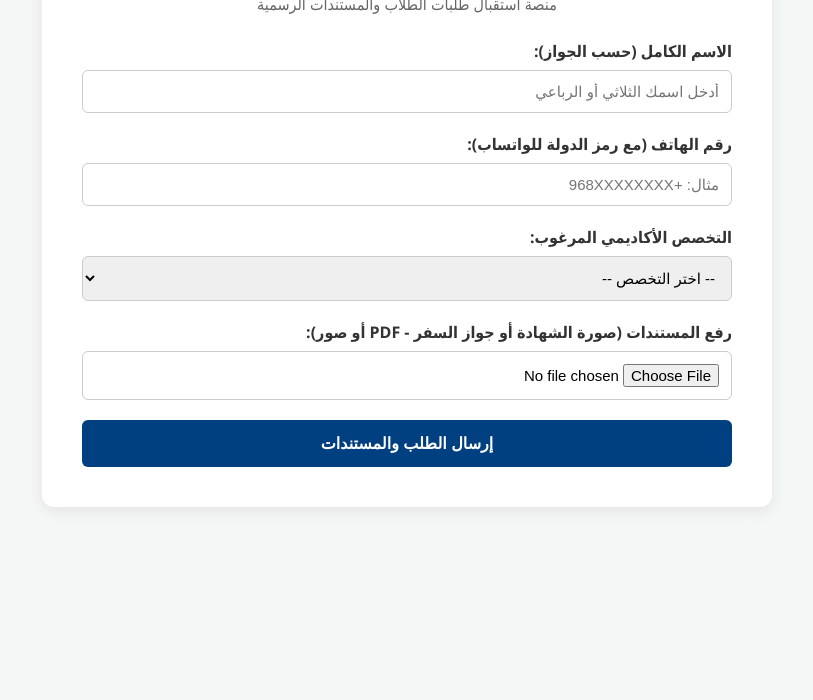
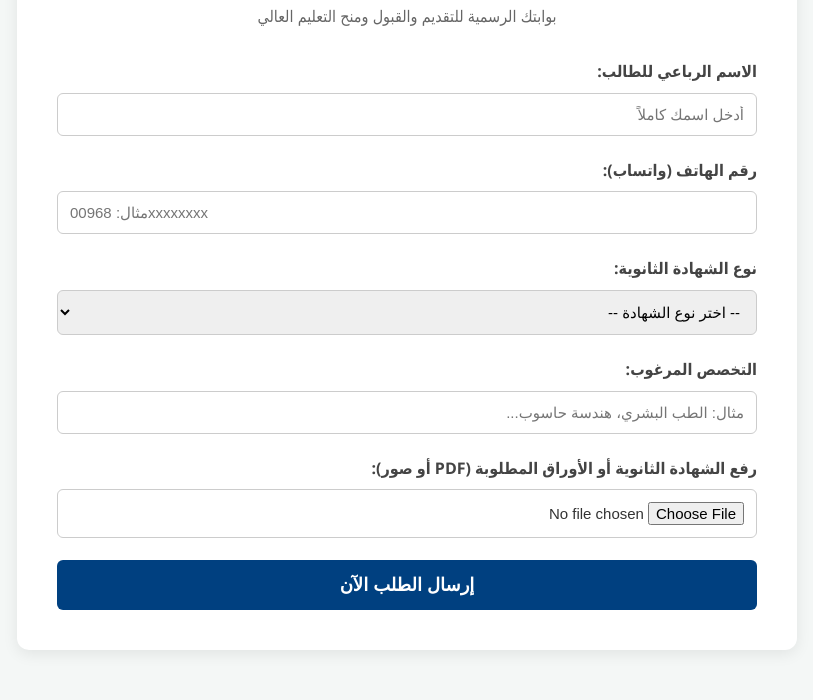
Before and after one commit to AlwesamOffice/wesamOffice, a plain HTML site: page index.html in a window 1280 px wide. Shown: the part 166-866 px from the top of the page, without its empty margins (233-1046 px from the left). Before the commit the page ends 800 px from the top, so only its background shows below. Drawn offline with Linux system fonts and the light colour scheme.

Commit message:
Update index.html

```diff
--- a/index.html
+++ b/index.html
@@ -3,81 +3,164 @@
 <head>
     <meta charset="UTF-8">
     <meta name="viewport" content="width=device-width, initial-scale=1.0">
-    <title>مكتب الوسام - منصة التقديم الجامعي</title>
+    <title>مكتب الوسام - للتقديم والمنح الجامعية</title>
     <style>
-        :root { --primary-color: #004080; --bg-color: #f4f7f6; }
-        body { font-family: 'Segoe UI', Tahoma, Geneva, Verdana, sans-serif; background-color: var(--bg-color); margin: 0; padding: 20px; }
-        .container { max-width: 650px; background: white; margin: 30px auto; padding: 40px; border-radius: 12px; box-shadow: 0 4px 15px rgba(0,0,0,0.08); }
-        h2 { color: var(--primary-color); text-align: center; margin-bottom: 5px; }
-        p.subtitle { text-align: center; color: #666; margin-bottom: 25px; }
-        .form-group { margin-bottom: 20px; }
-        label { display: block; margin-bottom: 8px; font-weight: 600; color: #333; }
-        input[type="text"], select, input[type="file"] { width: 100%; padding: 12px; border: 1px solid #ccc; border-radius: 6px; box-sizing: border-box; font-size: 15px; }
-        input:focus, select:focus { border-color: var(--primary-color); outline: none; }
-        button { background-color: var(--primary-color); color: white; border: none; padding: 14px; width: 100%; border-radius: 6px; font-size: 16px; font-weight: bold; cursor: pointer; transition: background 0.3s; }
-        button:hover { background-color: #003366; }
-        #loading { display: none; text-align: center; color: #004080; margin-top: 15px; font-weight: bold; }
-        #success-msg { display: none; background: #d4edda; color: #155724; padding: 15px; border-radius: 6px; text-align: center; margin-top: 20px; font-weight: bold; }
+        :root {
+            --primary-color: #004080;
+            --secondary-color: #0066cc;
+            --bg-color: #f4f7f6;
+            --text-color: #333333;
+        }
+        body {
+            font-family: 'Segoe UI', Tahoma, Geneva, Verdana, sans-serif;
+            background-color: var(--bg-color);
+            margin: 0;
+            padding: 20px;
+            color: var(--text-color);
+            line-height: 1.6;
+        }
+        .container {
+            max-width: 700px;
+            background: white;
+            margin: 30px auto;
+            padding: 40px;
+            border-radius: 12px;
+            box-shadow: 0 4px 15px rgba(0,0,0,0.08);
+        }
+        .header {
+            text-align: center;
+            margin-bottom: 30px;
+        }
+        .header h1 {
+            color: var(--primary-color);
+            margin-bottom: 10px;
+            font-size: 28px;
+        }
+        .header p {
+            color: #666;
+            font-size: 16px;
+        }
+        .form-group {
+            margin-bottom: 22px;
+        }
+        label {
+            display: block;
+            margin-bottom: 8px;
+            font-weight: 600;
+            color: #444;
+        }
+        input[type="text"], input[type="tel"], input[type="email"], select, input[type="file"] {
+            width: 100%;
+            padding: 12px;
+            border: 1px solid #ccc;
+            border-radius: 6px;
+            box-sizing: border-box;
+            font-size: 15px;
+            outline: none;
+            transition: border-color 0.3s;
+        }
+        input:focus, select:focus {
+            border-color: var(--primary-color);
+        }
+        button {
+            background-color: var(--primary-color);
+            color: white;
+            border: none;
+            padding: 14px;
+            width: 100%;
+            border-radius: 6px;
+            font-size: 18px;
+            font-weight: bold;
+            cursor: pointer;
+            transition: background-color 0.3s;
+        }
+        button:hover {
+            background-color: var(--secondary-color);
+        }
+        #loading {
+            display: none;
+            text-align: center;
+            color: var(--primary-color);
+            margin-top: 15px;
+            font-weight: bold;
+        }
+        #success-msg {
+            display: none;
+            background: #d4edda;
+            color: #155724;
+            padding: 20px;
+            border-radius: 8px;
+            text-align: center;
+            font-weight: bold;
+            margin-top: 20px;
+            font-size: 16px;
+        }
     </style>
 </head>
 <body>
 
 <div class="container">
-    <h2>مكتب الوسام للخدمات الجامعية</h2>
-    <p class="subtitle">منصة استقبال طلبات الطلاب والمستندات الرسمية</p>
+    <div class="header">
+        <h1>مكتب الوسام للخدمات الجامعية</h1>
+        <p>بوابتك الرسمية للتقديم والقبول ومنح التعليم العالي</p>
+    </div>
 
-    <form id="applicationForm">
+    <!-- استمارة تقديم الطالب -->
+    <form id="applicationForm" onsubmit="handleFormSubmit(event)">
         <div class="form-group">
-            <label for="fullname">الاسم الكامل (حسب الجواز):</label>
-            <input type="text" id="fullname" required placeholder="أدخل اسمك الثلاثي أو الرباعي">
+            <label for="fullName">الاسم الرباعي للطالب:</label>
+            <input type="text" id="fullName" name="fullName" required placeholder="أدخل اسمك كاملاً">
         </div>
 
         <div class="form-group">
-            <label for="phone">رقم الهاتف (مع رمز الدولة للواتساب):</label>
-            <input type="text" id="phone" required placeholder="مثال: +968XXXXXXXX">
+            <label for="phone">رقم الهاتف (واتساب):</label>
+            <input type="tel" id="phone" name="phone" required placeholder="مثال: 00968xxxxxxxx">
         </div>
 
         <div class="form-group">
-            <label for="major">التخصص الأكاديمي المرغوب:</label>
-            <select id="major" required>
-                <option value="">-- اختر التخصص --</option>
-                <option value="طب بشرى">طب بشرى</option>
-                <option value="هندسة حيوية">هندسة حيوية / تكنولوجيا</option>
-                <option value="هندسة">هندسة عامة</option>
-                <option value="تخصصات إدارية وعلمية">تخصصات أخرى</option>
+            <label for="highSchoolType">نوع الشهادة الثانوية:</label>
+            <select id="highSchoolType" name="highSchoolType" required>
+                <option value="">-- اختر نوع الشهادة --</option>
+                <option value="الشهادة الثانوية العمانية">الشهادة الثانوية العمانية</option>
+                <option value="الشهادة العربية">الشهادة العربية</option>
+                <option value="شهادة أخرى">شهادة أخرى</option>
             </select>
         </div>
 
         <div class="form-group">
-            <label for="documentFile">رفع المستندات (صورة الشهادة أو جواز السفر - PDF أو صور):</label>
-            <input type="file" id="documentFile" required>
+            <label for="desiredMajor">التخصص المرغوب:</label>
+            <input type="text" id="desiredMajor" name="desiredMajor" required placeholder="مثال: الطب البشري، هندسة حاسوب...">
         </div>
 
-        <button type="submit" id="submitBtn">إرسال الطلب والمستندات</button>
-        <div id="loading">جاري حفظ البيانات، يرجى الانتظار...</div>
+        <div class="form-group">
+            <label for="studentFile">رفع الشهادة الثانوية أو الأوراق المطلوبة (PDF أو صور):</label>
+            <input type="file" id="studentFile" name="studentFile" required>
+        </div>
+
+        <button type="submit">إرسال الطلب الآن</button>
+        <div id="loading">جاري إرسال طلبك وحفظ البيانات... ريثما يتم تحويلك...</div>
     </form>
 
-    <div id="success-msg">تم إرسال طلبك بنجاح! سيتم التواصل معك عبر الواتساب قريباً.</div>
+    <div id="success-msg">
+        تم إرسال طلبك بنجاح إلى مكتب الوسام! 🎉<br>
+        سيتم التواصل معك عبر الواتساب قريباً لاستكمال إجراءات التقديم.
+    </div>
 </div>
 
 <script>
-    const form = document.getElementById('applicationForm');
-    const loading = document.getElementById('loading');
-    const successMsg = document.getElementById('success-msg');
-    const submitBtn = document.getElementById('submitBtn');
+    function handleFormSubmit(event) {
+        event.preventDefault(); // منع إعادة تحميل الصفحة
 
-    form.addEventListener('submit', (e) => {
-        e.preventDefault();
-        submitBtn.style.display = 'none';
-        loading.style.display = 'block';
+        // إظهار رسالة التحميل
+        document.getElementById('loading').style.display = 'block';
 
-        // محاكاة الإرسال الناجح لحين ربط قاعدة البيانات
-        setTimeout(() => {
-            loading.style.display = 'none';
-            successMsg.style.display = 'block';
-            form.reset();
+        setTimeout(function() {
+            // إخفاء النموذج وإظهار رسالة النجاح
+            document.getElementById('applicationForm').style.display = 'none';
+            document.getElementById('loading').style.display = 'none';
+            document.getElementById('success-msg').style.display = 'block';
         }, 1500);
-    });
+    }
 </script>
 
 </body>
```
